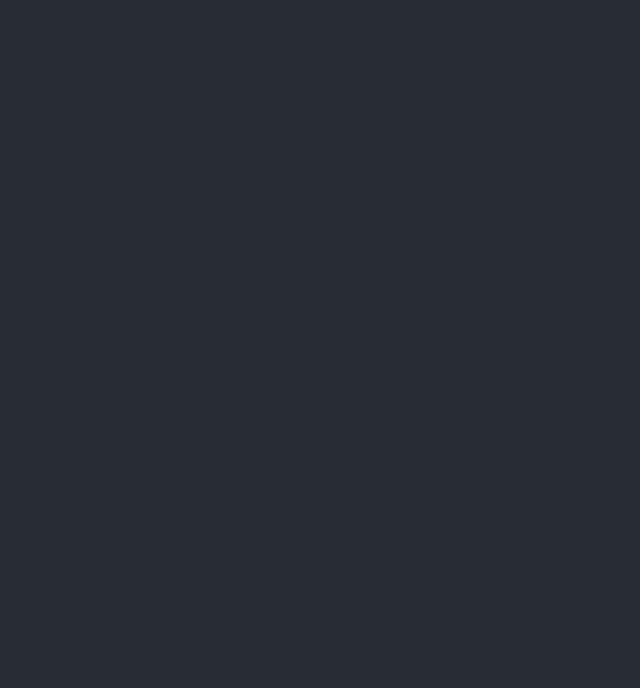
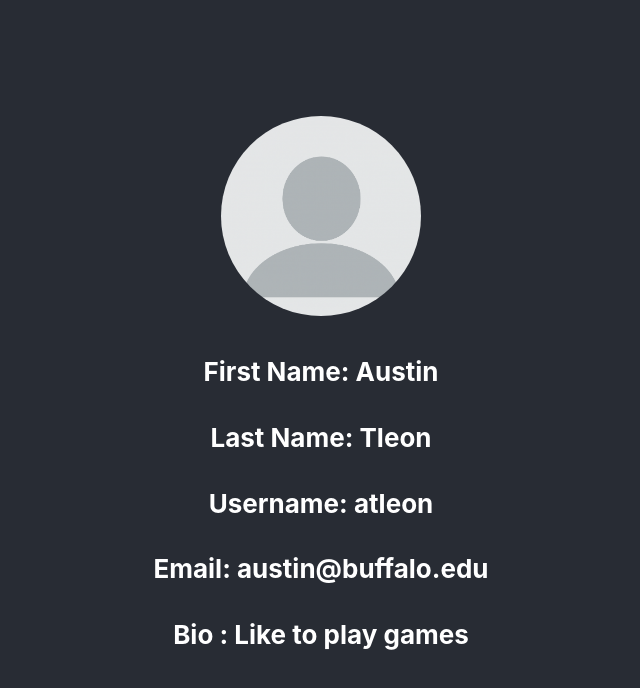
Before and after one commit to dbueno3/GameSnap-CSE370, a React (Create React App) app: page /profile in a window 1280 px wide. Before the commit this address had no page. Shown: the top 688 px of the page, without its empty margins (319-959 px from the left). Built offline with nearby package versions, Linux system fonts and the light colour scheme.

Commit message:
created a dummy profile page as placeholder for actual data #78

```diff
--- a/src/App.jsx
+++ b/src/App.jsx
@@ -23,6 +23,9 @@ import Landing from "./views/Landing.jsx";
 import Shad from "./views/about_me/shad/Shad.jsx";
 import Ze from "./views/about_me/Ze/ze.jsx";
 import Daniel from "./views/about_me/Daniel/daniel.jsx";
+
+//User
+import UserProfile from "./views/UserProfile.jsx"
 
 import { BrowserRouter as Router, Route, Routes } from "react-router-dom";
 
@@ -125,6 +128,8 @@ class App extends React.Component {
                 />
                 <Route path="/promise" element={<Promise />} />
                 <Route path="/" element={<Landing />} />
+
+                <Route path="/profile" element={<UserProfile/>} />
 
                 {/* About Me Pages */}
                 <Route path="/about/dev/Shad" element={<Shad />} />
--- /dev/null
+++ b/src/views/UserProfile.jsx
@@ -0,0 +1,20 @@
+//Blank profile
+import BProfile from "../assets/blank_profile.png"
+
+//CSS
+import "./style.css"
+
+const UserProfile = () => {
+    return(
+        <div id="ProfilePageMain">
+            <img src={BProfile} alt="blank_profile" className="blankProfileImage"/>
+            <h4>First Name: Austin</h4>
+            <h4>Last Name: Tleon</h4>
+            <h4>Username: atleon</h4>
+            <h4>Email: austin@buffalo.edu</h4>
+            <h4>Bio : Like to play games</h4>
+        </div>
+    )
+}
+
+export default UserProfile
--- /dev/null
+++ b/src/views/style.css
@@ -0,0 +1,5 @@
+/* Profile Page */
+.blankProfileImage{
+    height: 25vh;
+    border-radius: 100%;
+}
```
Also changed, not shown: src/assets/blank_profile.png (added).
